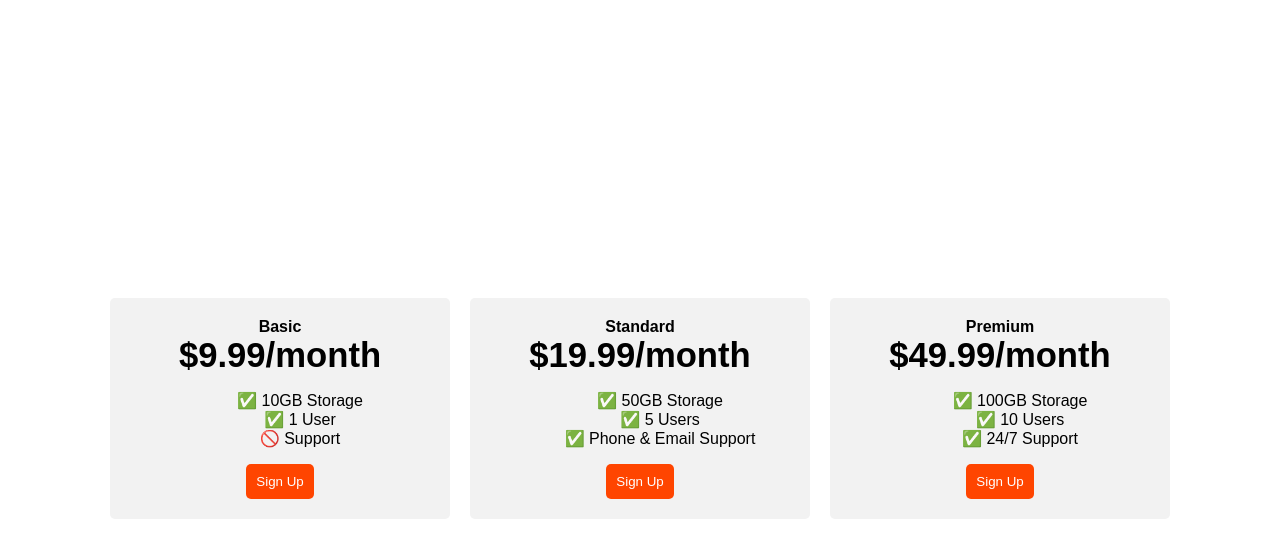
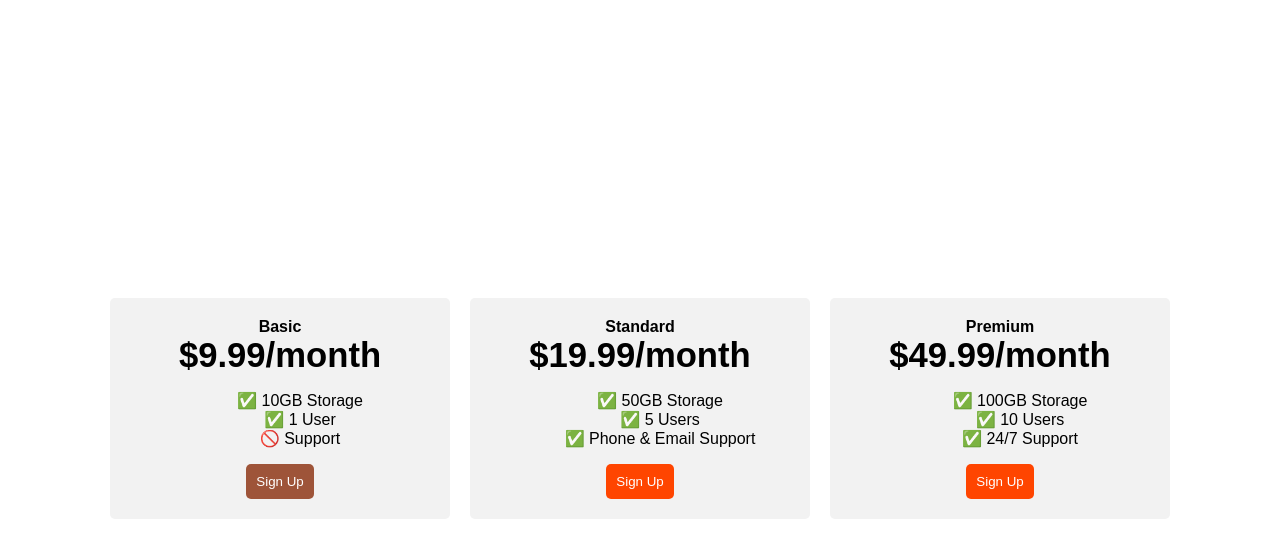
Before and after one commit to mahmoudahhagras/web-projects, a plain HTML site: page Projects/Mini Project - Pricing Table/index.html in a window 1280 px wide. In both pictures the pointer is over the button 279 px from the left and 481 px from the top of the page. Drawn offline with Linux system fonts and the light colour scheme; a web font is replaced by a local one.

Commit message:
added hover effect in css

```diff
--- a/Projects/Mini Project - Pricing Table/index.html
+++ b/Projects/Mini Project - Pricing Table/index.html
@@ -44,6 +44,10 @@
         border-width: 0;
         padding: 10px;
       }
+      .plan-button:hover {
+        background-color: rgba(133, 37, 2, 0.767);
+
+      }
       @media (max-width: 1250px) {
         .pricing-container {
           flex-direction: row;
```
